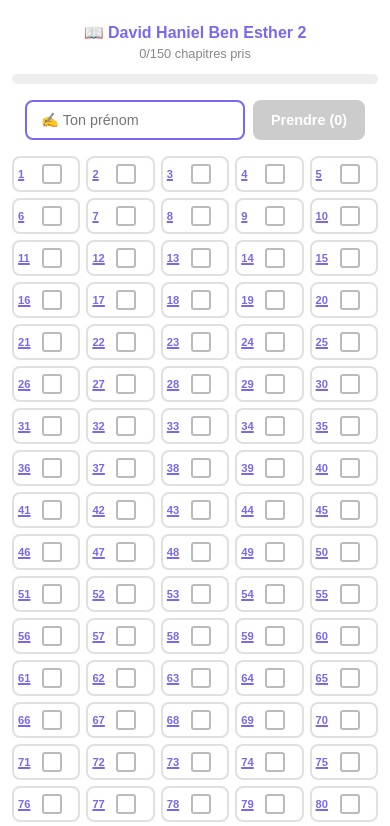
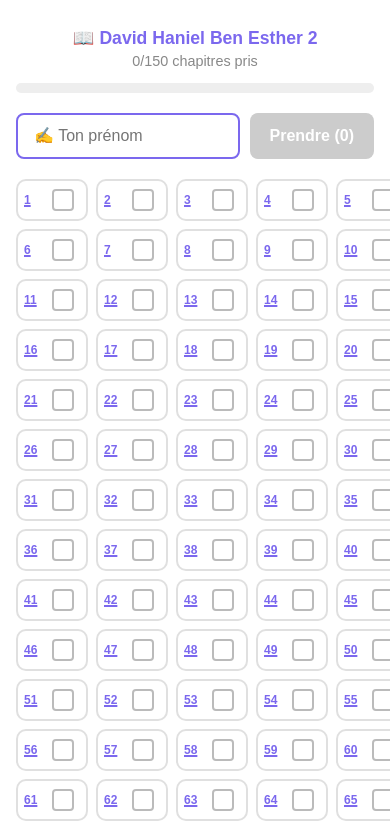
Before and after one commit to avbou-26/tehilim-app, a React (Create React App) app: page /tehilim-david-haniel in a window 390 px wide. Shown: the top 826 px of the page. Built offline with nearby package versions, Linux system fonts and the light colour scheme; no server answers; the database is empty.

Commit message:
popup prenom + version mobile

```diff
--- a/src/Groupe.js
+++ b/src/Groupe.js
@@ -28,11 +28,10 @@ function PopupTehilim({ num, couleur, onClose }) {
     }}>
       <div style={{
         background: 'white', borderRadius: '16px',
-        padding: '16px', maxWidth: '650px', width: '100%',
-        maxHeight: '90vh', overflowY: 'auto',
-        boxSizing: 'border-box'
+        padding: '20px', maxWidth: '650px', width: '100%',
+        maxHeight: '90vh', overflowY: 'auto'
       }}>
-        <h2 style={{ color: couleur, textAlign: 'center', fontFamily: 'Arial', fontSize: 'clamp(1rem, 3vw, 1.2rem)' }}>
+        <h2 style={{ color: couleur, textAlign: 'center', fontFamily: 'Arial', fontSize: '1.2rem' }}>
           פרק {num} — Chapitre {num}
         </h2>
         {loading ? (
@@ -40,23 +39,21 @@ function PopupTehilim({ num, couleur, onClose }) {
         ) : (
           <div style={{
             direction: 'rtl', textAlign: 'right',
-            fontSize: 'clamp(0.9rem, 3.5vw, 1.2rem)',
-            lineHeight: '2',
-            color: '#1a1a2e', padding: '12px',
+            fontSize: '1.2rem', lineHeight: '2.2',
+            color: '#1a1a2e', padding: '15px',
             background: '#f8f8ff', borderRadius: '10px',
-            fontFamily: 'Times New Roman, serif',
-            wordBreak: 'break-word'
+            fontFamily: 'Times New Roman, serif'
           }}>
             {texte.he}
           </div>
         )}
         <button onClick={onClose} style={{
-          marginTop: '16px', padding: '12px',
+          marginTop: '16px', padding: '12px 40px',
           background: couleur, color: 'white',
           border: 'none', borderRadius: '8px',
           fontSize: '1rem', cursor: 'pointer',
-          display: 'block', width: '100%',
-          boxSizing: 'border-box'
+          display: 'block', margin: '16px auto 0',
+          width: '100%'
         }}>
           ✕ Fermer
         </button>
@@ -118,22 +115,18 @@ export default function Groupe({ groupeId, nom, couleur }) {
   const nbCochés = Object.values(cochés).filter(Boolean).length;
 
   return (
-    <div style={{
-      maxWidth: '800px', margin: '0 auto',
-      padding: '12px', fontFamily: 'Arial',
-      boxSizing: 'border-box', width: '100%'
-    }}>
+    <div style={{ maxWidth: '800px', margin: '0 auto', padding: '16px', fontFamily: 'Arial', boxSizing: 'border-box' }}>
 
       {/* Header */}
-      <h1 style={{ color: couleur, textAlign: 'center', marginBottom: '4px', fontSize: 'clamp(1rem, 4vw, 1.8rem)' }}>
+      <h1 style={{ color: couleur, textAlign: 'center', marginBottom: '4px', fontSize: 'clamp(1.1rem, 4vw, 1.8rem)' }}>
         📖 {nom}
       </h1>
-      <p style={{ textAlign: 'center', color: '#888', marginTop: 0, fontSize: 'clamp(0.8rem, 2.5vw, 0.9rem)' }}>
+      <p style={{ textAlign: 'center', color: '#888', marginTop: 0, fontSize: '0.9rem' }}>
         {pris}/150 chapitres pris
       </p>
 
       {/* Barre de progression */}
-      <div style={{ background: '#eee', borderRadius: '10px', height: '10px', margin: '8px 0 16px' }}>
+      <div style={{ background: '#eee', borderRadius: '10px', height: '10px', margin: '8px 0 20px' }}>
         <div style={{
           width: `${(pris / 150) * 100}%`,
           background: couleur, height: '10px',
@@ -142,32 +135,26 @@ export default function Groupe({ groupeId, nom, couleur }) {
       </div>
 
       {/* Prénom + bouton prendre */}
-      <div style={{
-        display: 'flex', justifyContent: 'center',
-        gap: '8px', marginBottom: '16px', flexWrap: 'wrap'
-      }}>
+      <div style={{ display: 'flex', justifyContent: 'center', gap: '10px', marginBottom: '20px', flexWrap: 'wrap' }}>
         <input
           type="text"
           placeholder="✍️ Ton prénom"
           value={prenom}
-          onChange={e => setPrenom(e.target.value)}
+          onChange={e => { setPrenom(e.target.value); }}
           style={{
-            padding: '10px 14px', borderRadius: '8px',
-            border: `2px solid ${couleur}`,
-            fontSize: 'clamp(0.9rem, 3vw, 1rem)',
-            flex: '1', minWidth: '140px', maxWidth: '220px',
-            boxSizing: 'border-box'
+            padding: '12px 16px', borderRadius: '8px',
+            border: `2px solid ${couleur}`, fontSize: '1rem',
+            flex: '1', minWidth: '160px', maxWidth: '250px'
           }}
         />
         <button
           onClick={valider}
           disabled={nbCochés === 0}
           style={{
-            padding: '10px 18px', borderRadius: '8px',
+            padding: '12px 20px', borderRadius: '8px',
             background: nbCochés > 0 ? couleur : '#ccc',
             color: 'white', border: 'none',
-            fontSize: 'clamp(0.9rem, 3vw, 1rem)',
-            cursor: nbCochés > 0 ? 'pointer' : 'not-allowed',
+            fontSize: '1rem', cursor: nbCochés > 0 ? 'pointer' : 'not-allowed',
             fontWeight: 'bold', whiteSpace: 'nowrap'
           }}
         >
@@ -175,14 +162,14 @@ export default function Groupe({ groupeId, nom, couleur }) {
         </button>
       </div>
 
-      {/* Grille responsive */}
+      {/* Grille 5 colonnes */}
       {loading ? (
         <p style={{ textAlign: 'center' }}>Chargement...</p>
       ) : (
         <div style={{
           display: 'grid',
-          gridTemplateColumns: 'repeat(auto-fill, minmax(65px, 1fr))',
-          gap: '6px'
+          gridTemplateColumns: 'repeat(5, 1fr)',
+          gap: '8px'
         }}>
           {Array.from({ length: 150 }, (_, i) => i + 1).map(num => {
             const pritPar = chapitres[num];
@@ -190,14 +177,13 @@ export default function Groupe({ groupeId, nom, couleur }) {
 
             return (
               <div key={num} style={{
-                borderRadius: '8px',
+                borderRadius: '10px',
                 border: `2px solid ${pritPar ? couleur : coché ? couleur : '#e0e0e0'}`,
                 background: pritPar ? `${couleur}22` : coché ? `${couleur}11` : 'white',
-                padding: '6px 4px',
-                transition: 'all 0.2s',
-                boxSizing: 'border-box'
+                padding: '8px 6px',
+                transition: 'all 0.2s'
               }}>
-                <div style={{ display: 'flex', alignItems: 'center', gap: '4px' }}>
+                <div style={{ display: 'flex', alignItems: 'center', gap: '6px' }}>
 
                   {/* Numéro cliquable */}
                   <span
@@ -206,10 +192,10 @@ export default function Groupe({ groupeId, nom, couleur }) {
                       fontWeight: '900',
                       color: couleur,
                       cursor: 'pointer',
-                      fontSize: 'clamp(0.7rem, 2.5vw, 0.95rem)',
+                      fontSize: 'clamp(0.75rem, 2.5vw, 0.95rem)',
                       textDecoration: 'underline',
                       textDecorationThickness: '2px',
-                      minWidth: '20px',
+                      minWidth: '22px',
                       flexShrink: 0
                     }}
                   >
@@ -220,8 +206,8 @@ export default function Groupe({ groupeId, nom, couleur }) {
                   <div
                     onClick={() => toggleCoché(num)}
                     style={{
-                      width: '16px', height: '16px',
-                      borderRadius: '3px', flexShrink: 0,
+                      width: '18px', height: '18px',
+                      borderRadius: '4px', flexShrink: 0,
                       border: `2px solid ${pritPar ? couleur : coché ? couleur : '#bbb'}`,
                       background: pritPar ? couleur : coché ? couleur : 'white',
                       display: 'flex', alignItems: 'center', justifyContent: 'center',
@@ -230,13 +216,13 @@ export default function Groupe({ groupeId, nom, couleur }) {
                     }}
                   >
                     {(pritPar || coché) && (
-                      <span style={{ color: 'white', fontSize: '10px', fontWeight: 'bold' }}>✓</span>
+                      <span style={{ color: 'white', fontSize: '11px', fontWeight: 'bold' }}>✓</span>
                     )}
                   </div>
 
                   {/* Prénom */}
                   <span style={{
-                    fontSize: 'clamp(0.45rem, 1.5vw, 0.6rem)',
+                    fontSize: 'clamp(0.5rem, 1.8vw, 0.65rem)',
                     color: pritPar ? couleur : '#bbb',
                     overflow: 'hidden',
                     textOverflow: 'ellipsis',
@@ -263,12 +249,10 @@ export default function Groupe({ groupeId, nom, couleur }) {
         }}>
           <div style={{
             background: 'white', borderRadius: '16px',
-            padding: '24px', maxWidth: '350px', width: '100%',
-            textAlign: 'center', boxSizing: 'border-box'
+            padding: '30px', maxWidth: '350px', width: '100%',
+            textAlign: 'center'
           }}>
-            <h3 style={{ color: couleur, marginBottom: '16px', fontSize: 'clamp(1rem, 3vw, 1.2rem)' }}>
-              ✍️ Ton prénom
-            </h3>
+            <h3 style={{ color: couleur, marginBottom: '16px' }}>✍️ Ton prénom</h3>
             <input
               autoFocus
               type="text"
@@ -277,7 +261,7 @@ export default function Groupe({ groupeId, nom, couleur }) {
               onChange={e => setPrenomTemp(e.target.value)}
               onKeyDown={e => { if (e.key === 'Enter' && prenomTemp.trim()) confirmerAvecPrenom(prenomTemp.trim()); }}
               style={{
-                padding: '12px', borderRadius: '8px',
+                padding: '12px 16px', borderRadius: '8px',
                 border: `2px solid ${couleur}`, fontSize: '1rem',
                 width: '100%', boxSizing: 'border-box', marginBottom: '16px'
               }}
```
